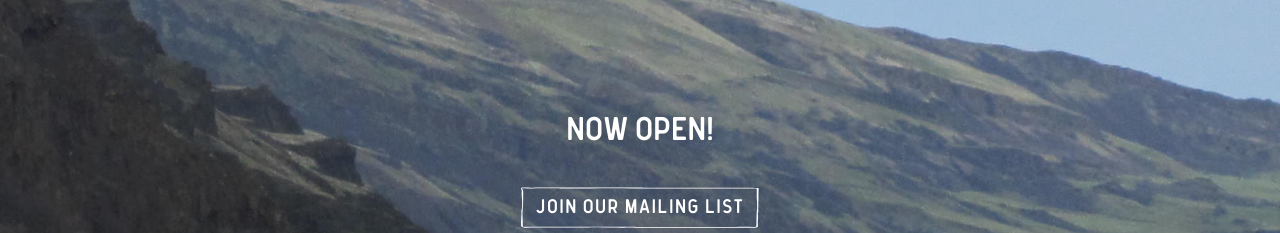
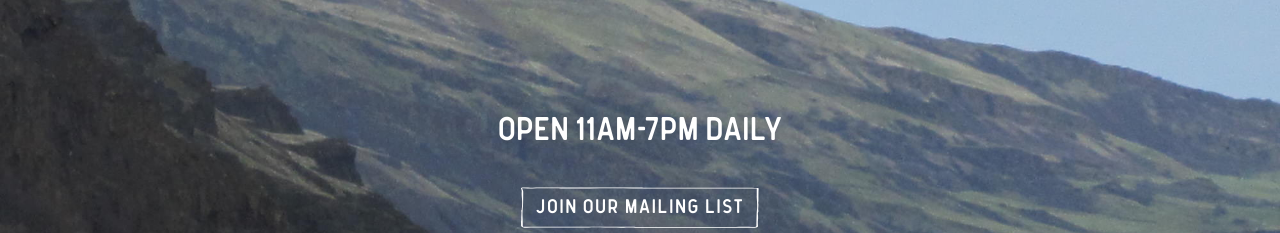
Before and after one commit to evergreen-hood-river/evergreen, a plain HTML site: page index.html in a window 1280 px wide. Shown: the part 465-698 px from the top of the page. Drawn offline with Linux system fonts and the light colour scheme.

Commit message:
changed hours

```diff
--- a/index.html
+++ b/index.html
@@ -98,7 +98,7 @@
     edibles, potent concentrates, topicals, tinctures, CBD rich choices, and a small selection of accessories. Products are all Oregon made, and all flower is sourced from growers who do not use chemical pesticides or fertilizers. Everything is laboratory
     tested to ensure potency and safety.</p>
   <div class="spacer"></div>
-  <h3>Now Open!</h3>
+  <h3>Open 11am-7pm Daily</h3>
   <div class="spacer-2"></div>
   <div class="footer">
     <div class="mailing-list">
```
